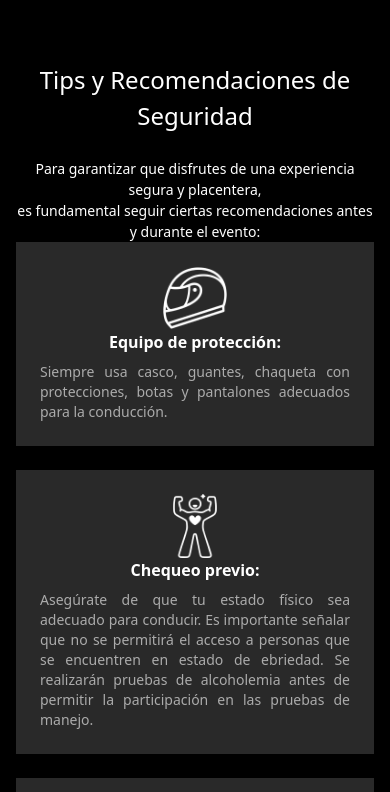
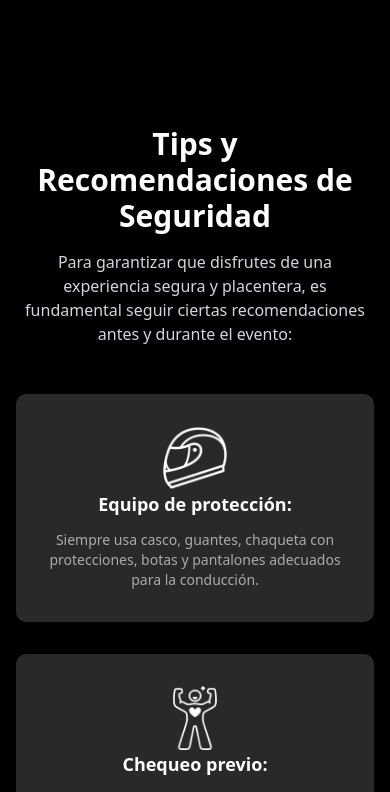
Before and after one commit to erikth97/triumph-roadshow, a React (Vite) app: page / in a window 390 px wide. Shown: the part 9927-10719 px from the top of the page. Built offline with nearby package versions, Linux system fonts and the light colour scheme.

Commit message:
Feat: Add querys for mobile version

```diff
--- a/src/components/sections/TIpSection.tsx
+++ b/src/components/sections/TIpSection.tsx
@@ -1,19 +1,14 @@
-const TipSection = () => {
-    return (
-        <section className="tip-section bg-black text-white">
-            <div className="text-center px-4 sm:px-8 lg:px-16">
-                <h2 className="pb-6 text-[24px] sm:text-[28px] lg:text-[32px]">
-                    Tips y Recomendaciones de Seguridad
-                </h2>
+import React from 'react';
 
-                <p className="text-[14px] sm:text-[16px]">
-                    Para garantizar que disfrutes de una experiencia segura y placentera, <br />
-                    es fundamental seguir ciertas recomendaciones antes y durante el evento:
-                </p>
+// Interfaz para la estructura de datos de cada card
+interface TipCardData {
+    icon: string;
+    title: string;
+    description: string;
+}
 
-                {/* Icons and Text */}
-                <div className="grid grid-cols-1 sm:grid-cols-2 lg:grid-cols-3 gap-6 sm:gap-8 lg:gap-10 mt-8 px-4 sm:px-8 lg:px-16 py-10 text-center">
-                    {[
+// Datos de las cards
+const tipsData: TipCardData[] = [
     {
         icon: "/images/tips_icon/Equip_protección.png",
         title: "Equipo de protección:",
@@ -32,20 +27,50 @@ const TipSection = () => {
         description:
             "Recuerda que este evento no es una prueba de velocidad ni un curso de manejo. El objetivo es que disfrutes de una experiencia de conducción segura, probando el rendimiento de las motos en un entorno controlado. Siempre sigue las indicaciones de los guías, respeta las normas del recorrido y mantén una velocidad adecuada a las condiciones del evento.",
     },
-                    ].map((card, index) => (
+];
+
+// Componente TipSection
+const TipSection: React.FC = () => {
+    return (
+        <section className="tip-section bg-black text-white py-16 lg:py-24">
+            {/* Contenedor principal sigue igual */}
+            <div className="container mx-auto px-4 sm:px-6 lg:px-8">
+                {/* Encabezado de la sección sigue igual */}
+                <div className="text-center mb-12 lg:mb-16">
+                    <h2 className="text-3xl sm:text-4xl lg:text-5xl font-semibold mb-4">
+                        Tips y Recomendaciones de Seguridad
+                    </h2>
+                    <p className="text-base sm:text-lg text-gray-300 max-w-3xl mx-auto">
+                        Para garantizar que disfrutes de una experiencia segura y placentera,
+                        es fundamental seguir ciertas recomendaciones antes y durante el evento:
+                    </p>
+                </div>
+
+                {/* Grid responsiva:
+            - Aumentado el gap en lg (lg:gap-12) para separar más las cards (efecto más estrecho).
+            - Añadido padding horizontal en lg (lg:px-10) para crear márgenes en las orillas.
+        */}
+                <div className="grid grid-cols-1 md:grid-cols-2 lg:grid-cols-3 gap-8 lg:gap-12 lg:px-10">
+                    {tipsData.map((card, index) => (
                         <div
                             key={index}
-                            className="bg-[#292929] p-6 flex flex-col items-center h-auto sm:h-[400px] transition-transform duration-300 hover:scale-105"
+                            // Card:
+                            // - Aumentado el padding (p-8 lg:p-10) para hacerlas más largas.
+                            // - Eliminado rounded-lg.
+                            className="bg-[#292929] p-8 lg:p-10 flex flex-col items-center text-center /* rounded-lg eliminado */ transition-transform duration-300 hover:scale-105 h-full"
                         >
                             <img
                                 src={card.icon}
                                 alt={card.title}
-                                className="w-16 h-16 sm:w-20 sm:h-20 mb-4 mx-auto"
+                                // Icono sin cambios
+                                className="w-16 h-16 sm:w-20 sm:h-20 mb-6"
                             />
-                            <h3 className="text-base sm:text-lg font-semibold mb-2 text-white">
+                            {/* Título sin cambios */}
+                            <h3 className="text-lg sm:text-xl font-semibold mb-3 text-white">
                                 {card.title}
                             </h3>
-                            <p className="text-[#ABABAB] text-justify text-sm sm:text-base">
+                            {/* Descripción sin cambios */}
+                            <p className="text-[#ABABAB] text-sm sm:text-base">
                                 {card.description}
                             </p>
                         </div>
```
Lines whose indentation alone changed are shown as unchanged.
